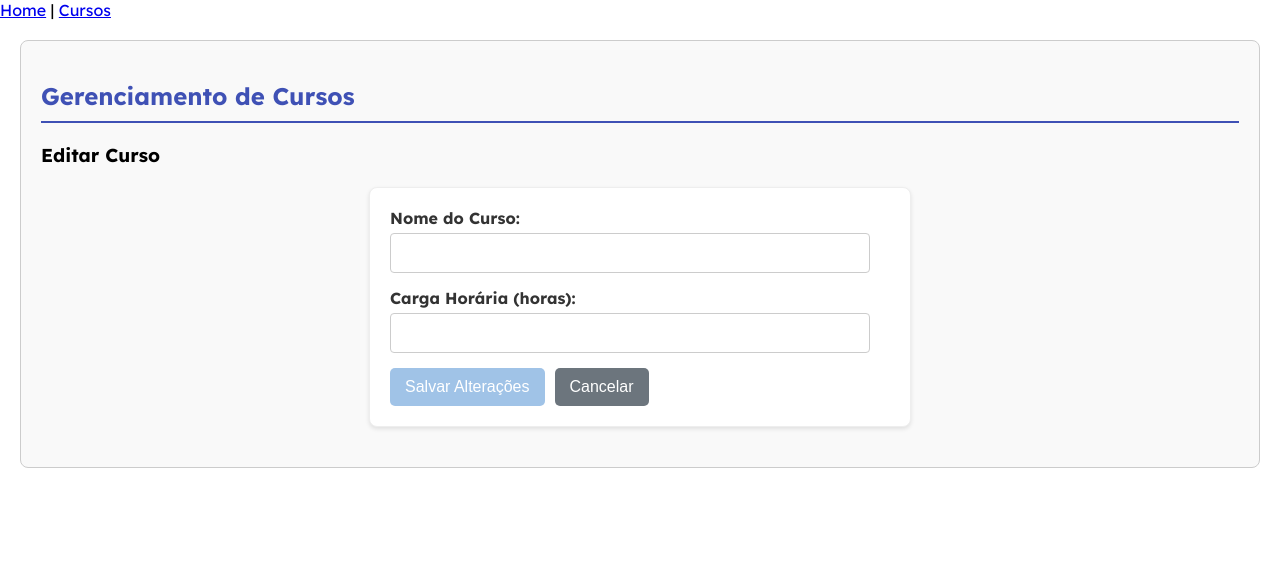
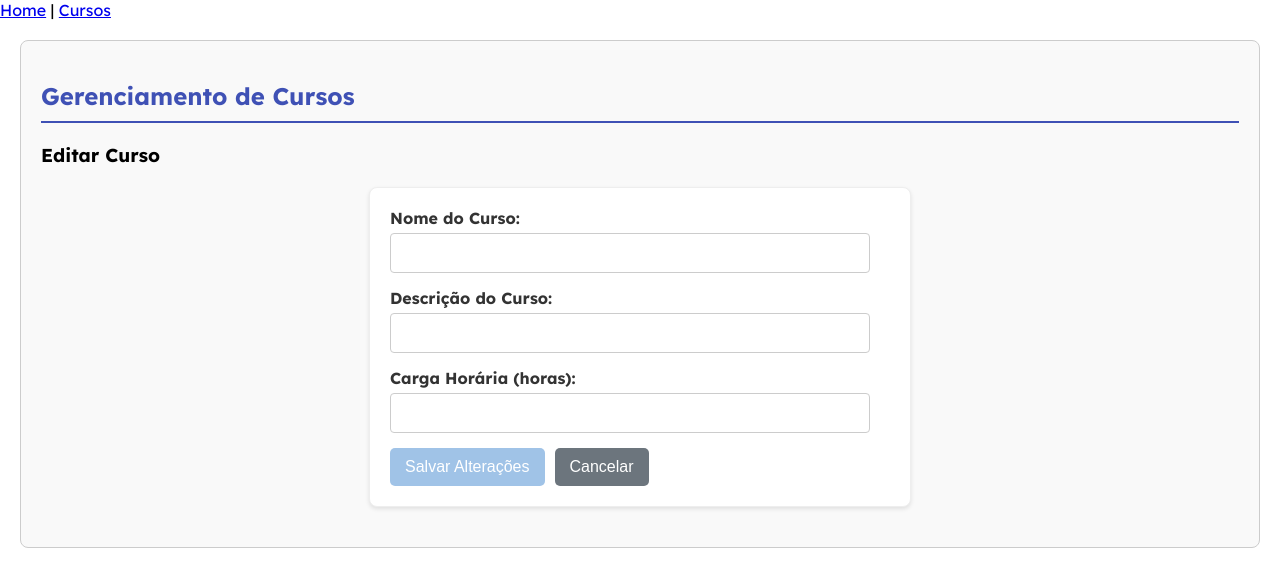
Before and after one commit to santanasara/school-management-app, an Angular app in the folder frontend/: page /cursos/editar/1 in a window 1280 px wide. Shown: the top 586 px of the page. Built offline with nearby package versions, Linux system fonts and the light colour scheme; no server answers.

Commit message:
refactor: adiciona campo descricao ao form de curso (#2)

```diff
--- a/frontend/src/app/modules/curso/components/curso-edit/curso-edit.component.html
+++ b/frontend/src/app/modules/curso/components/curso-edit/curso-edit.component.html
@@ -6,6 +6,14 @@
     <input id="nome" type="text" formControlName="nome">
     <div *ngIf="cursoForm.get('nome')?.invalid && cursoForm.get('nome')?.touched" class="error-message">
       Nome do curso é obrigatório.
+    </div>
+  </div>
+
+  <div class="form-group">
+    <label for="descricao">Descrição do Curso:</label>
+    <input id="descricao" type="text" formControlName="descricao">
+    <div *ngIf="cursoForm.get('descricao')?.invalid && cursoForm.get('descricao')?.touched" class="error-message">
+      Descrição do curso é obrigatório.
     </div>
   </div>
 
--- a/frontend/src/app/modules/curso/components/curso-edit/curso-edit.component.ts
+++ b/frontend/src/app/modules/curso/components/curso-edit/curso-edit.component.ts
@@ -33,12 +33,12 @@ export class CursoEditComponent implements OnInit {
 
   ngOnInit(): void {
     this.cursoForm = this.fb.group({
-      id: [''], // Campo oculto para o ID
+      id: [''],
       nome: ['', Validators.required],
+      descricao: ['', Validators.required],
       cargaHoraria: ['', [Validators.required, Validators.min(1)]],
     });
 
-    // Obtém o ID da rota e carrega os dados do curso
     this.route.paramMap.pipe(
       switchMap(params => {
         const idParam = params.get('id');
```
